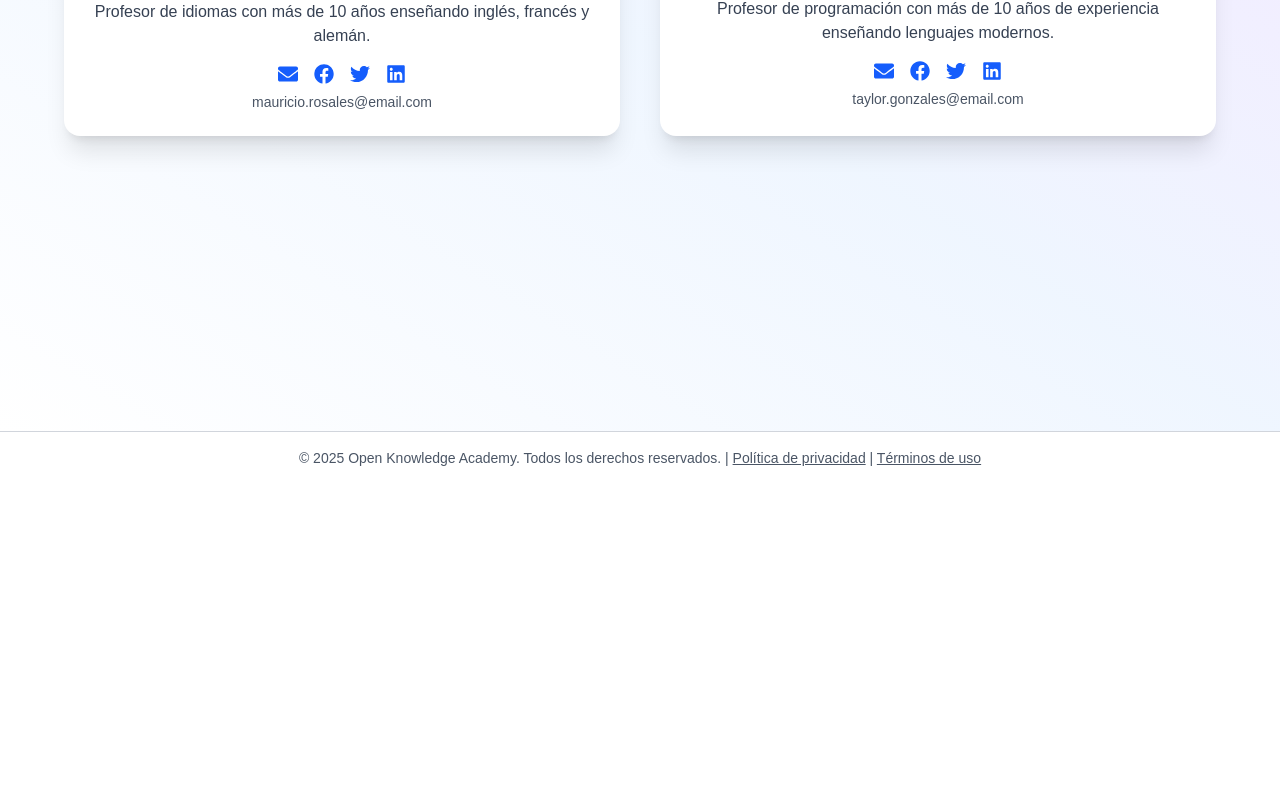
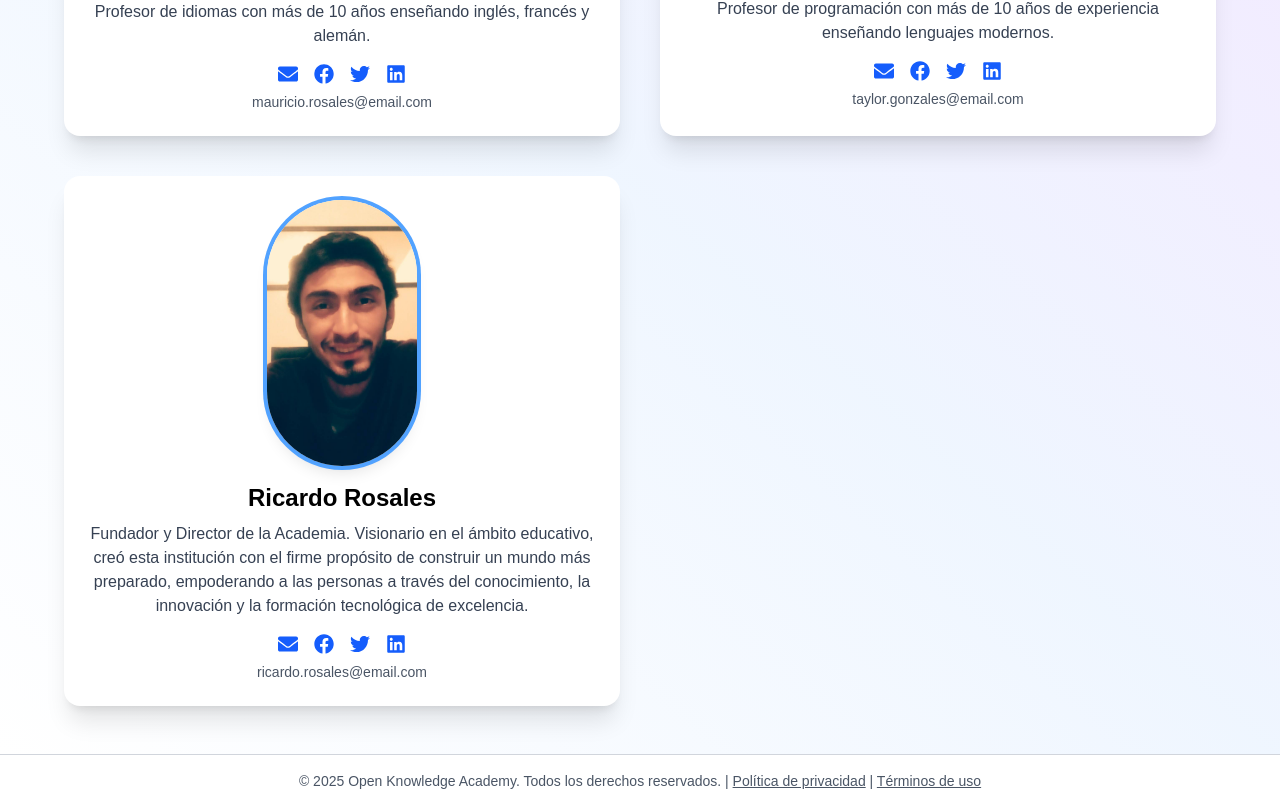
Before and after one commit to ricardo-2/escuela-idiomas, a Next.js app: page /contacto in a window 1280 px wide. Shown: the part 438-1245 px from the top of the page. Before the commit the page ends 922 px from the top, so only its background shows below. Built offline with nearby package versions, Linux system fonts and the light colour scheme.

Commit message:
agregueceo

```diff
--- a/app/components/Header.jsx
+++ b/app/components/Header.jsx
@@ -14,7 +14,7 @@ export default function Header() {
       <div className="absolute inset-0 bg-white/80 dark:bg-black/70 backdrop-blur-md"></div>
 
       <div className="relative max-w-6xl mx-auto flex justify-between items-center p-4">
-        <Link href="/" className="text-3xl font-bold text-blue-800 hover:text-blue-700 transition">
+        <Link href="/" className="text-3xl font-bold text-blue-800 hover:text-yellow-300 transition">
           Open Knowledge Academy
         </Link>
 
--- a/app/contacto/page.tsx
+++ b/app/contacto/page.tsx
@@ -30,13 +30,26 @@ const maestros = [
       linkedin: "https://linkedin.com/in/taylorgonzales"
     }
   },
+  {
+  nombre: "Ricardo Rosales",
+  foto: "/ceo.jpg",
+  descripcion: "Fundador y Director de la Academia. Visionario en el ámbito educativo, creó esta institución con el firme propósito de construir un mundo más preparado, empoderando a las personas a través del conocimiento, la innovación y la formación tecnológica de excelencia.",
+  correo: "ricardo.rosales@email.com",
+  redes: {
+    facebook: "https://facebook.com/ricardorosales",
+    twitter: "https://twitter.com/ricardorosales",
+    linkedin: "https://linkedin.com/in/ricardorosales"
+  }
+}
+
+
   // Puedes agregar más maestros aquí
 ];
 
 export default function Contacto() {
   return (
     <div className="min-h-screen bg-gradient-to-tr from-white via-blue-50 to-purple-100 dark:from-black dark:via-gray-900 dark:to-gray-800 text-black dark:text-white px-6 py-12">
-      <h1 className="text-4xl font-bold text-center mb-12 text-blue-700 dark:text-white-300">
+      <h1 className="text-4xl font-bold text-center mb-12 text-blue-700 dark:text-yellow-300">
         Conoce a nuestros maestros
       </h1>
 
--- a/app/servicios/page.tsx
+++ b/app/servicios/page.tsx
@@ -15,7 +15,7 @@ export default function Servicios() {
         <h1 className="text-4xl font-bold mb-4 text-center text-blue-700 dark:text-black-400">
           Servicios Estudiantiles
         </h1>
-        <p className="text-center mb-10 text-lg text-gray-700 dark:text-gray-300">
+        <p className="text-center mb-10 text-lg text-gray-700 dark:text-gray-700">
           Apoyamos a estudiantes con recursos, orientación y herramientas para su desarrollo académico y profesional.
         </p>
 
```
Also changed, not shown: app/page.tsx (+4 -8 lines), public/ceo.jpg (added).
